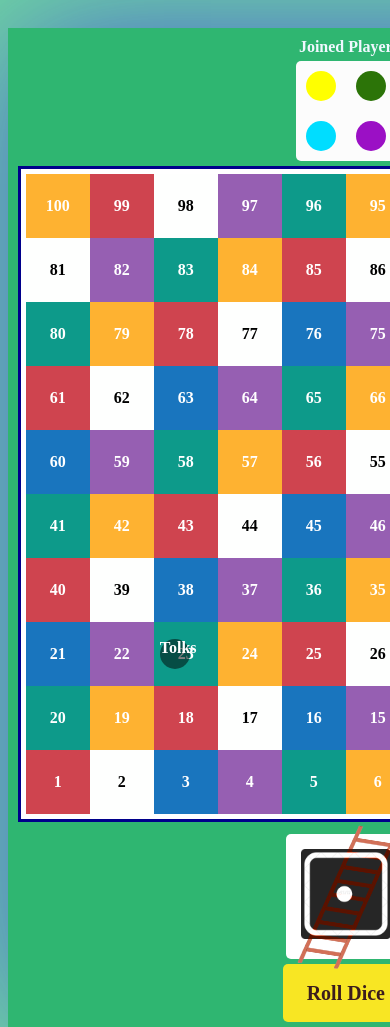
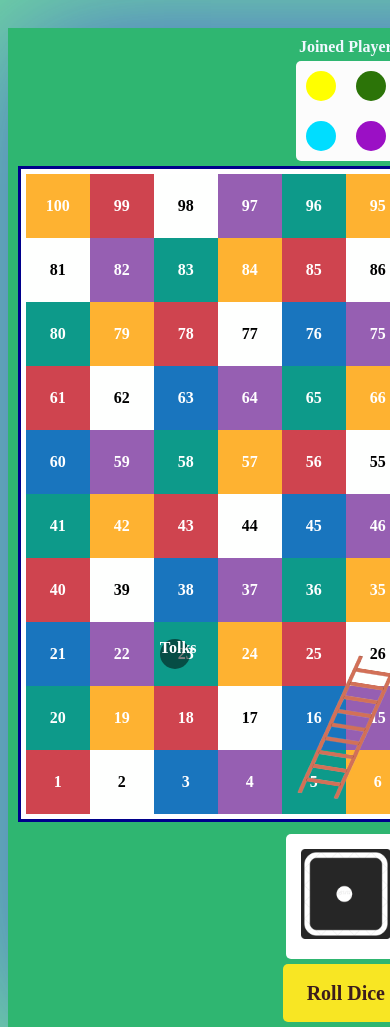
Before and after one commit to narendra-patil1509/Games, a plain HTML site: page 02-Saap-Sidi/index.html in a window 390 px wide. Shown: the part 40-1067 px from the top of the page. Drawn offline with Linux system fonts and the light colour scheme.

Commit message:
Applied media query to ladder

```diff
--- a/02-Saap-Sidi/style.css
+++ b/02-Saap-Sidi/style.css
@@ -110,8 +110,8 @@ h1{
 .ladder{
     position: absolute;
     transform: rotate(9deg);
-    bottom: 5%;
-    left: 40%;
+    bottom: 4%;
+    left: 41%;
 }
 .dice{
     margin: 12px;
@@ -190,3 +190,22 @@ h1{
     font-size: 18px;
     font-weight: bold;
 }
+
+@media only screen and (max-width: 816px) {
+    .ladder {
+        bottom: 23%;
+        left: 41%;
+    }
+}
+@media only screen and (max-width: 974px) {
+    .ladder {
+        bottom: 22%;
+        left: 41%;
+    }
+}
+@media only screen and (max-width: 772px) {
+    .ladder {
+        bottom: 22%;
+        left: 40%;
+    }
+}
```
